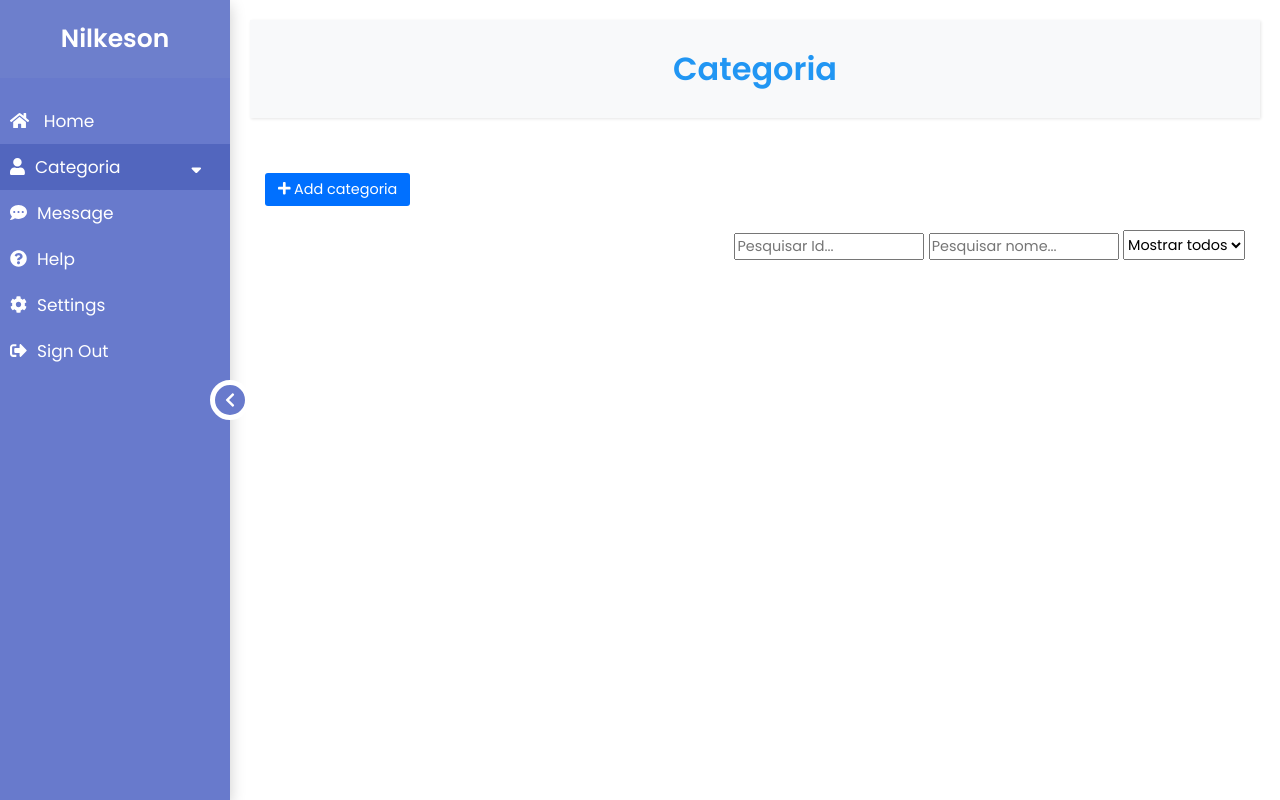
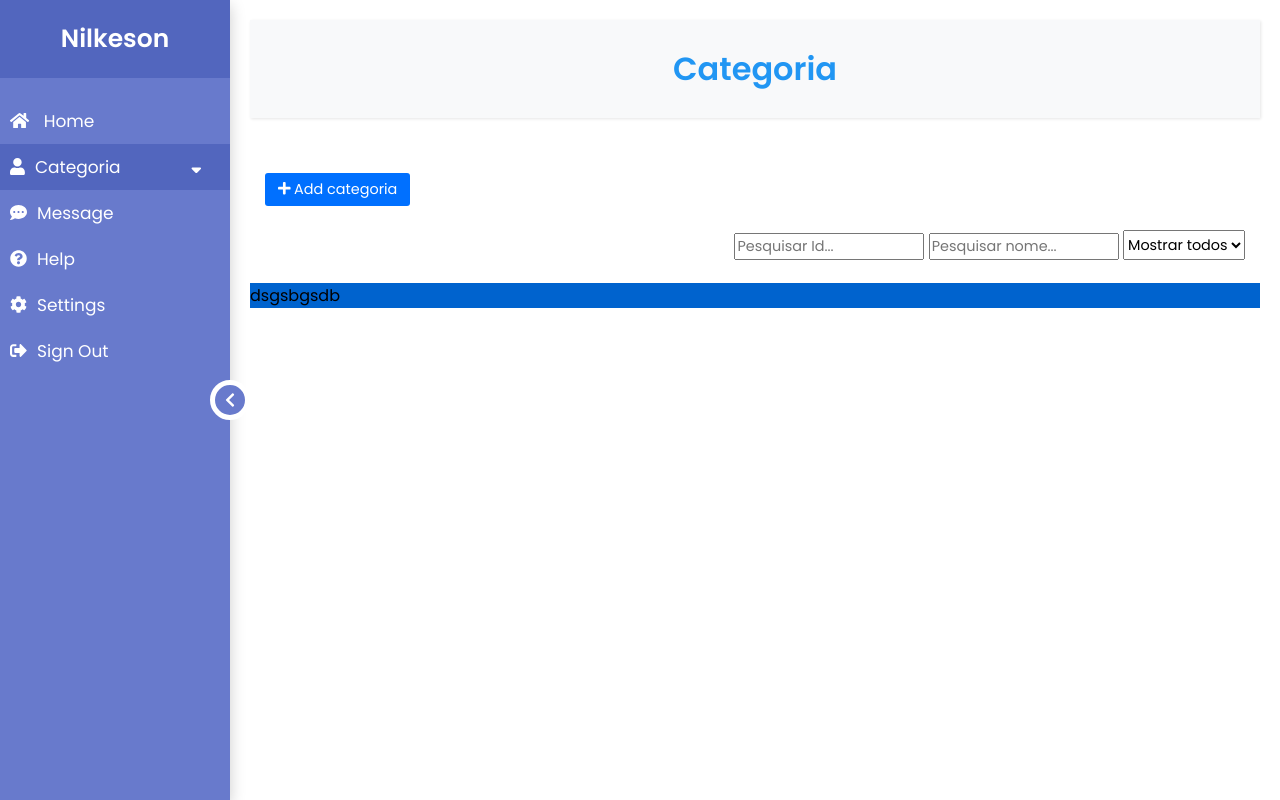
Before and after one commit to Nilkeson-Souza/Navigation, a plain HTML site: page categoria.html in a window 1280 px wide. Drawn offline with Linux system fonts and the light colour scheme.

Commit message:
Até aqui tudo bem

```diff
--- a/categoria.html
+++ b/categoria.html
@@ -87,6 +87,10 @@
                 </div>
             </div>
 
+            <div class="table-responsivel">
+                dsgsbgsdb
+            </div>
+
         </div>
 
         <script src="./script.js"></script>
--- a/style.css
+++ b/style.css
@@ -7,16 +7,17 @@
 }
 body{
    display: flex;
-   min-height: 100vh;
+   height: 100%;
 }
 .wrapper { /*DIV QUE ENGLOBA TODA AREA DO MENU*/
     position: relative;
     display: flex;
+    height: 100%;
 }
 .wrapper .sidebar {  /*AREA DO MENU*/
     position: relative;
     width: 230px;
-    height: 100vh;
+    min-height: 100vh;
     background-color: #687acc;
     overflow: hidden;
     box-shadow: 0 5px 15px rgba(0, 0, 0, 0.2);
@@ -29,7 +30,7 @@ body{
 .sidebar .sidebar-header {
     text-align: center;
     padding: 20px;
-    background: #6d7fcc;
+    background: #5266be;
     color: #ffffff;
 }
 .sidebar .sidebar-header h3::before{
@@ -172,7 +173,7 @@ body{
 .content{
     width: 100%;
     padding: 20px;
-    min-height: 100vh;
+    min-height: 100%;
     transition: all 0.3s;
 }
 .navbar{
@@ -239,3 +240,10 @@ body{
     font-size: .90rem;
     margin-right: 15px;
 }
+
+/*TABELA CATEGORIA*/
+.table-responsivel{
+    width: 100%;
+    background-color: #0063ce;
+    margin-top: 23px;
+}
```
